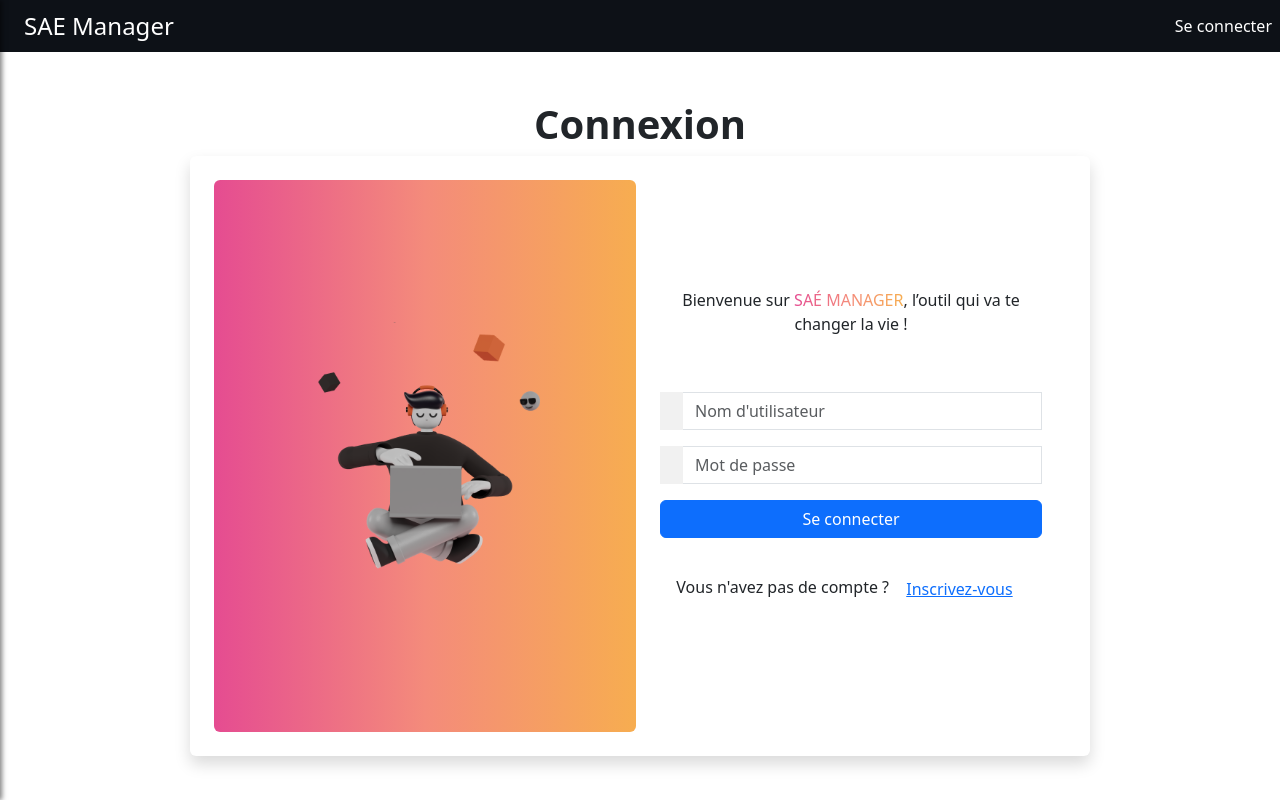
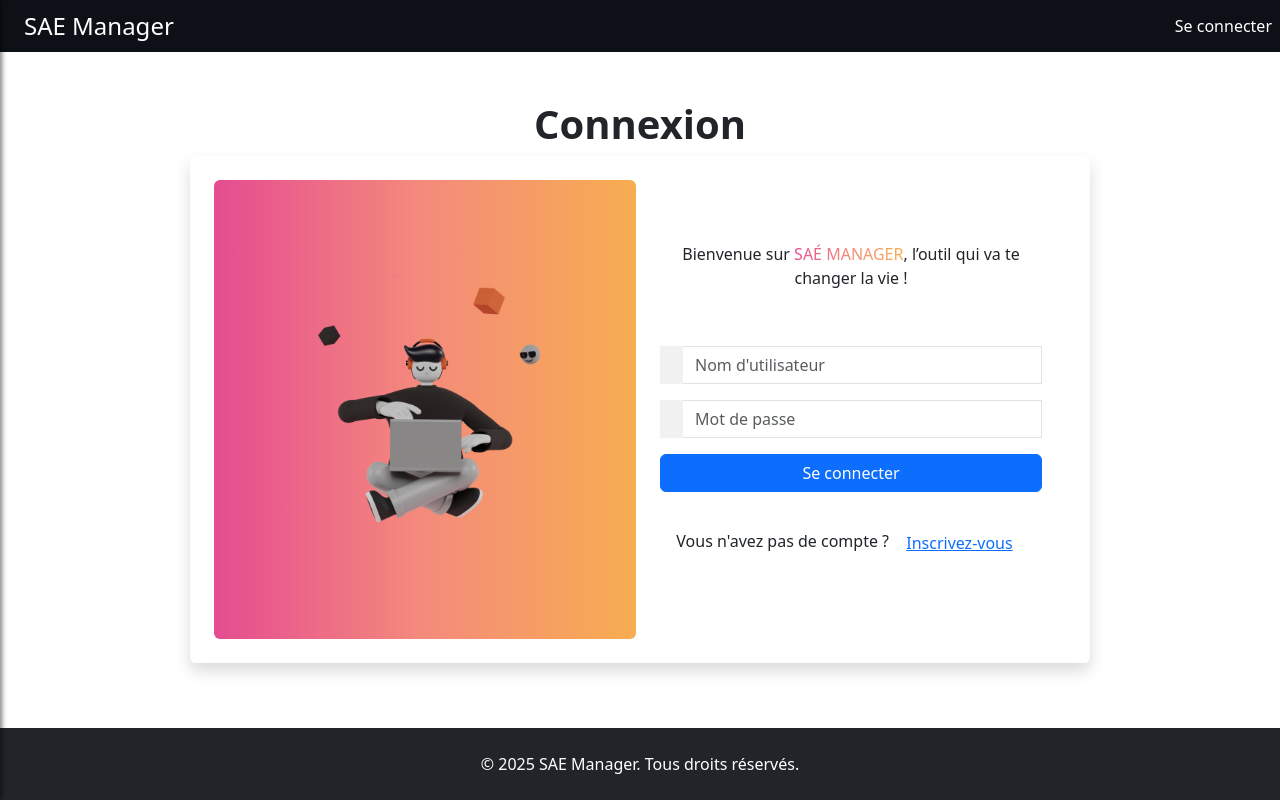
Before and after one commit to DUT-Info-Montreuil/SAEManager, a PHP site: page / in a window 1280 px wide. Run offline with PHP 8.4, Linux system fonts and the light colour scheme.

Commit message:
Features : Add footer

```diff
--- /dev/null
+++ b/components/footer/FooterComponent.php
@@ -0,0 +1,17 @@
+<?php
+
+require_once 'components/footer/FooterController.php';
+require_once 'GenericComponent.php';
+
+
+class FooterComponent extends GenericComponent{
+
+    protected $controller;
+
+    public function __construct()
+    {
+        parent::__construct();
+        $this->controller = new FooterController();
+    }
+
+}
--- /dev/null
+++ b/components/footer/FooterController.php
@@ -0,0 +1,18 @@
+<?php
+
+require_once 'components/footer/FooterView.php';
+
+class FooterController
+{
+    public $vue;
+
+    public function __construct()
+    {
+        $this->vue = new FooterView();
+    }
+
+    public function exec()
+    {
+        $this->vue;
+    }
+}
--- /dev/null
+++ b/components/footer/FooterView.php
@@ -0,0 +1,18 @@
+<?php
+
+require_once 'GenericComponentView.php';
+
+class FooterView extends GenericComponentView
+{
+    public function __construct()
+    {
+        $currentYear = date("Y");
+        $this->affichage = <<<HTML
+        <div class="footer bg-dark text-white py-4 mt-auto">
+            <div class="container text-center">
+                &copy; $currentYear SAE Manager. Tous droits réservés.
+            </div>
+        </div>
+HTML;
+    }
+}
--- a/css/sae-manager.css
+++ b/css/sae-manager.css
@@ -42,6 +42,12 @@
 
 .card-create-sae {
     background: var(--create-sae-color);
+}
+
+@media (min-width: 768px) {
+    .card-connexion {
+        height: 75%!important;
+    }
 }
 
 .card-sae:hover,
@@ -179,6 +185,16 @@
     height: 600px;
 }
 
+.card-connexion {
+    height: auto;
+}
+
+@media (min-width: 768px) {
+    .card-connexion {
+        height: 75%!important;
+    }
+}
+
 
 /* Page de chargement */
 .loading-screen {
--- a/index.php
+++ b/index.php
@@ -2,6 +2,7 @@
 
 require_once 'Connexion.php';
 require_once 'components/menu/NavBarComponent.php';
+require_once 'components/footer/FooterComponent.php';
 require_once 'modules/mod_connexion/ConnexionModule.php';
 require_once 'Site.php';
 include_once 'protectionCSRF.php';
@@ -14,6 +15,7 @@ $site = new Site();
 $site->execModule();
 
 $menu = new NavBarComponent();
+$footer = new FooterComponent();
 
 $module = $site->getModule()->getAffichage();
 include 'template.php';
--- a/js/connexion.js
+++ b/js/connexion.js
@@ -1,5 +1,4 @@
 // Empêcher l'utilisateur de modifier la partie grisée de l'email
-document.getElementById("email-part2").setAttribute("disabled", "true");
 
 function removeAtSymbol(input) {
   // Interdire la saisie du caractère '@'
--- a/template.php
+++ b/template.php
@@ -7,11 +7,9 @@
     <title>SAE Manager</title>
     <link rel="stylesheet" href="css/bootstrap/css/bootstrap.min.css">
     <link rel="stylesheet" href="css/sae-manager.css">
-
-
 </head>
 
-<body>
+<body class="d-flex flex-column min-vh-100">
 
     <!-- Page de chargement -->
     <div id="loading-screen" class="loading-screen">
@@ -21,9 +19,20 @@
         </div>
     </div>
 
-    <header><?php echo $menu->getAffichage(); ?></header>
+    <!-- Header -->
+    <header>
+        <?php echo $menu->getAffichage(); ?>
+    </header>
 
-    <main><?= $module ?></main>
+    <!-- Contenu principal -->
+    <main class="flex-fill">
+        <?= $module ?>
+    </main>
+
+    <!-- Footer -->
+    <footer>
+        <?php echo $footer->getAffichage(); ?>
+    </footer>
 
     <script src="js/navbar/navbar.js"></script>
 
```
Also changed, not shown: test.txt (deleted).
